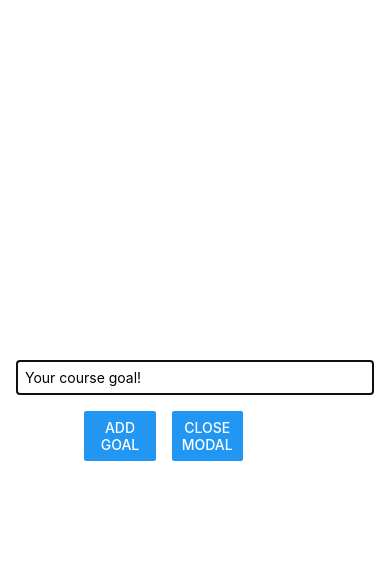
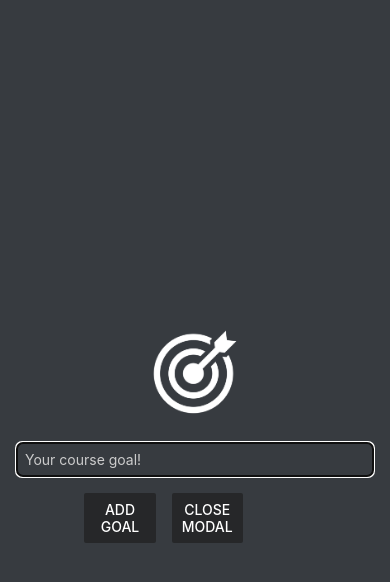
Before and after one commit to Mimenza/RNCourse, a React Native app in the folder RNCourse/: screen / in a window 390 px wide. Both pictures are taken after a click on the button "OPEN MODAL". Shown: the top 582 px of the page. Built offline with nearby package versions, Linux system fonts and the light colour scheme.

Commit message:
img added , style & statusBar

```diff
--- a/RNCourse/App.js
+++ b/RNCourse/App.js
@@ -1,5 +1,6 @@
 import { useState } from "react";
 import { StyleSheet, View, FlatList, Button } from "react-native";
+import { StatusBar } from "expo-status-bar";
 
 import GoalItem from "./components/GoalItem";
 import GoalInput from "./components/GoalInput";
@@ -7,28 +8,40 @@ import GoalInput from "./components/GoalInput";
 export default function App() {
   // Estado para almacenar los objetivos del curso
   const [courseGoals, setCourseGoals] = useState([]);
+  // Estado para controlar la visibilidad del modal
   const [modaIsVisible, setModalVisibility] = useState(false);
 
   // Función para agregar un nuevo objetivo a la lista
   function addGoalHandler(enteredGoalText) {
+    // Validar que el texto no esté vacío o contenga solo espacios/tabulaciones
+    if (enteredGoalText.trim().length === 0) {
+      return;
+    }
     setCourseGoals((currentCourseGoals) => [
       ...currentCourseGoals,
       { text: enteredGoalText, key: Math.random().toString() },
     ]);
   }
 
+  // Función para eliminar un objetivo de la lista
   function deleteGoalHandler(id) {
     setCourseGoals((currentCourseGoals) => {
       return currentCourseGoals.filter((goal) => goal.key !== id);
     });
   }
 
+  // Función para alternar la visibilidad del modal
   function VisibilityModal() {
     setModalVisibility((currentVisibility) => !currentVisibility);
   }
+
   return (
+    <>
+      {/* Barra de estado */}
+      <StatusBar style="auto" />
       <View style={styles.appContainer}>
-      <Button title="Open Modal" color="#5e0acc" onPress={VisibilityModal} />
+        {/* Botón para abrir el modal */}
+        <Button title="Open Modal" color="#373b40" onPress={VisibilityModal} />
         {/* Componente para ingresar y agregar objetivos */}
         {modaIsVisible && (
           <GoalInput
@@ -53,6 +66,7 @@ export default function App() {
           />
         </View>
       </View>
+    </>
   );
 }
 
@@ -61,6 +75,7 @@ const styles = StyleSheet.create({
     paddingTop: 50,
     paddingHorizontal: 16,
     flex: 1,
+    backgroundColor: "#787b82",
   },
   goalsContainer: {
     flex: 5,
--- a/RNCourse/components/GoalInput.js
+++ b/RNCourse/components/GoalInput.js
@@ -1,5 +1,11 @@
-import { View, TextInput, Button, StyleSheet, Modal } from "react-native";
-
+import {
+  View,
+  TextInput,
+  Button,
+  StyleSheet,
+  Modal,
+  Image,
+} from "react-native";
 import { useState } from "react";
 
 function GoalInput(props) {
@@ -13,10 +19,15 @@ function GoalInput(props) {
 
   // Función para manejar el evento de agregar objetivo
   function addGoalHandler() {
+    // Validar que el texto no esté vacío o contenga solo espacios/tabulaciones
+    if (enteredGoalText.trim().length === 0) {
+      return;
+    }
     props.onAddGoal(enteredGoalText);
     setEnteredGoalText("");
   }
 
+  // Función para manejar el evento de cerrar el modal
   function closeModalHandler() {
     props.onCloseModal();
   }
@@ -24,21 +35,31 @@ function GoalInput(props) {
   return (
     <Modal visible={props.visible} animationType="slide">
       <View style={styles.inputContainer}>
+        {/* Imagen decorativa */}
+        <Image
+          style={styles.image}
+          source={require("../assets/img/goal.png")}
+        />
         {/* Input para ingresar el texto del objetivo */}
         <TextInput
           style={styles.textInput}
           placeholder="Your course goal!"
+          placeholderTextColor="#cccccc"
           onChangeText={goalInputHandler}
           value={enteredGoalText}
         />
         <View style={styles.buttonContainer}>
           <View style={styles.button}>
             {/* Botón para agregar el objetivo */}
-            <Button title="Add Goal" onPress={addGoalHandler} />
+            <Button title="Add Goal" onPress={addGoalHandler} color="#262729" />
           </View>
           <View style={styles.button}>
             {/* Botón para cerrar el modal */}
-            <Button title="Close Modal" onPress={closeModalHandler} />
+            <Button
+              title="Close Modal"
+              onPress={closeModalHandler}
+              color="#262729"
+            />
           </View>
         </View>
       </View>
@@ -53,12 +74,20 @@ const styles = StyleSheet.create({
     flex: 1,
     justifyContent: "center",
     alignItems: "center",
-    marginBottom: 24,
     padding: 16,
+    backgroundColor: "#373b40",
+  },
+  image: {
+    width: 100,
+    height: 100,
+    margin: 20,
   },
   textInput: {
     borderWidth: 1,
     borderColor: "#cccccc",
+    color: "white",
+    borderRadius: 6,
+    padding: 3,
     width: "100%",
     padding: 8,
   },
--- a/RNCourse/components/GoalItem.js
+++ b/RNCourse/components/GoalItem.js
@@ -5,6 +5,7 @@ function GoalItem(props) {
   return (
     <Pressable
       onPress={props.onDeleteGoal.bind(this, props.id)}
+      // Estilo para cuando el ítem es presionado
       style={({ pressed }) => pressed && styles.pressedItem}
     >
       <View style={styles.goalItem}>
@@ -22,8 +23,9 @@ const styles = StyleSheet.create({
   goalItem: {
     margin: 8,
     borderRadius: 6,
-    backgroundColor: "#5e0acc",
+    backgroundColor: "#373b40",
   },
+  // Estilo para cuando el ítem es presionado
   pressedItem: {
     opacity: 0.8,
     transform: [{ scale: 0.99 }],
```
Also changed, not shown: RNCourse/assets/img/goal.png (added). Lines whose indentation alone changed are shown as unchanged.
